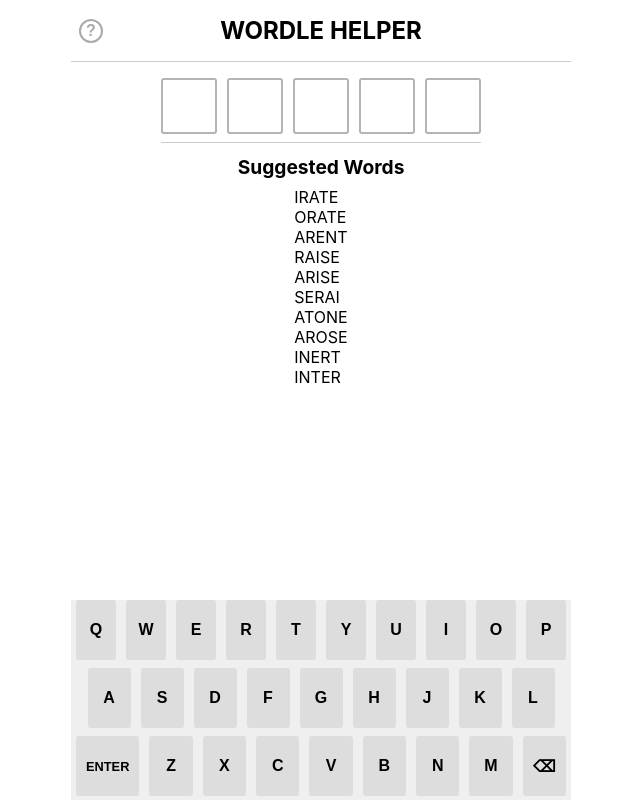
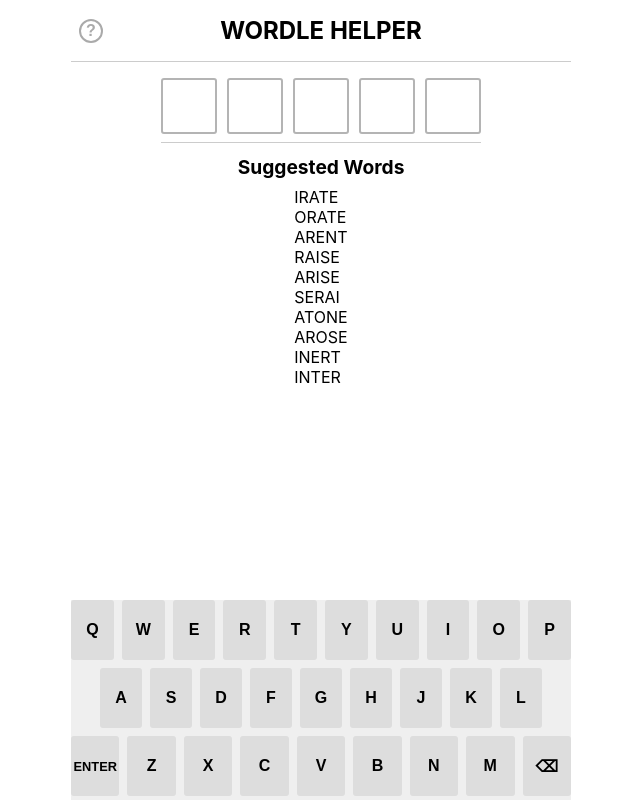
Before and after one commit to eternalthinker/wordle-helper-web, a React (Create React App) app: page / in a window 1280 px wide. Shown: the whole page, without its empty margins (319-959 px from the left). Built offline with nearby package versions, Linux system fonts and the light colour scheme.

Commit message:
keyboard responsvienes fixed

```diff
--- a/src/virtual_keyboard/key/keyboard_key.module.css
+++ b/src/virtual_keyboard/key/keyboard_key.module.css
@@ -1,9 +1,7 @@
 .keyboardKey {
-  padding: 10px 10px;
   border-radius: 3px;
   background-color: #ddd;
   color: #000;
-  margin: 0px 5px;
   font-size: 1em;
   cursor: pointer;
   width: 100%;
@@ -12,13 +10,12 @@
   justify-content: center;
   align-items: center;
   flex-grow: 1;
-  flex-shrink: 1;
   flex-basis: 0%;
   text-transform: uppercase;
   font-weight: bold;
   border: none;
   font-size: 1em;
-  appearance: auto;
+  padding: 0px;
 }
 
 .keyboardKey:hover {
--- a/src/virtual_keyboard/virtual_keyboard.module.css
+++ b/src/virtual_keyboard/virtual_keyboard.module.css
@@ -2,14 +2,16 @@
   height: 200px;
   background-color: #efefef;
   width: 100%;
-  display: block;
+  display: flex;
+  flex-direction: column;
+  gap: 8px;
   margin: 0px 8px;
 }
 
 .keyboardRow {
   width: 100%;
   display: flex;
-  margin-bottom: 8px;
+  gap: 8px;
 }
 
 .spacer {
```
